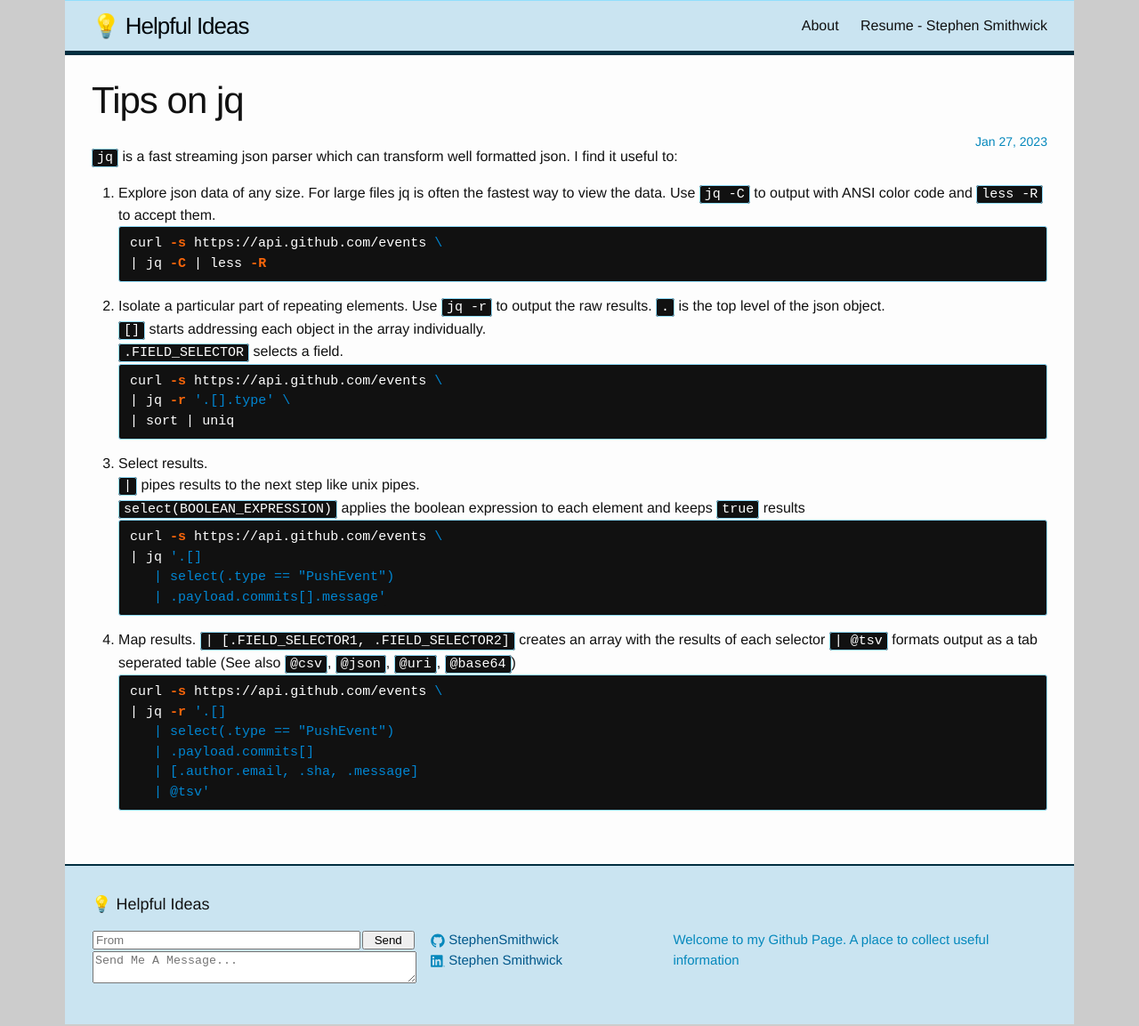
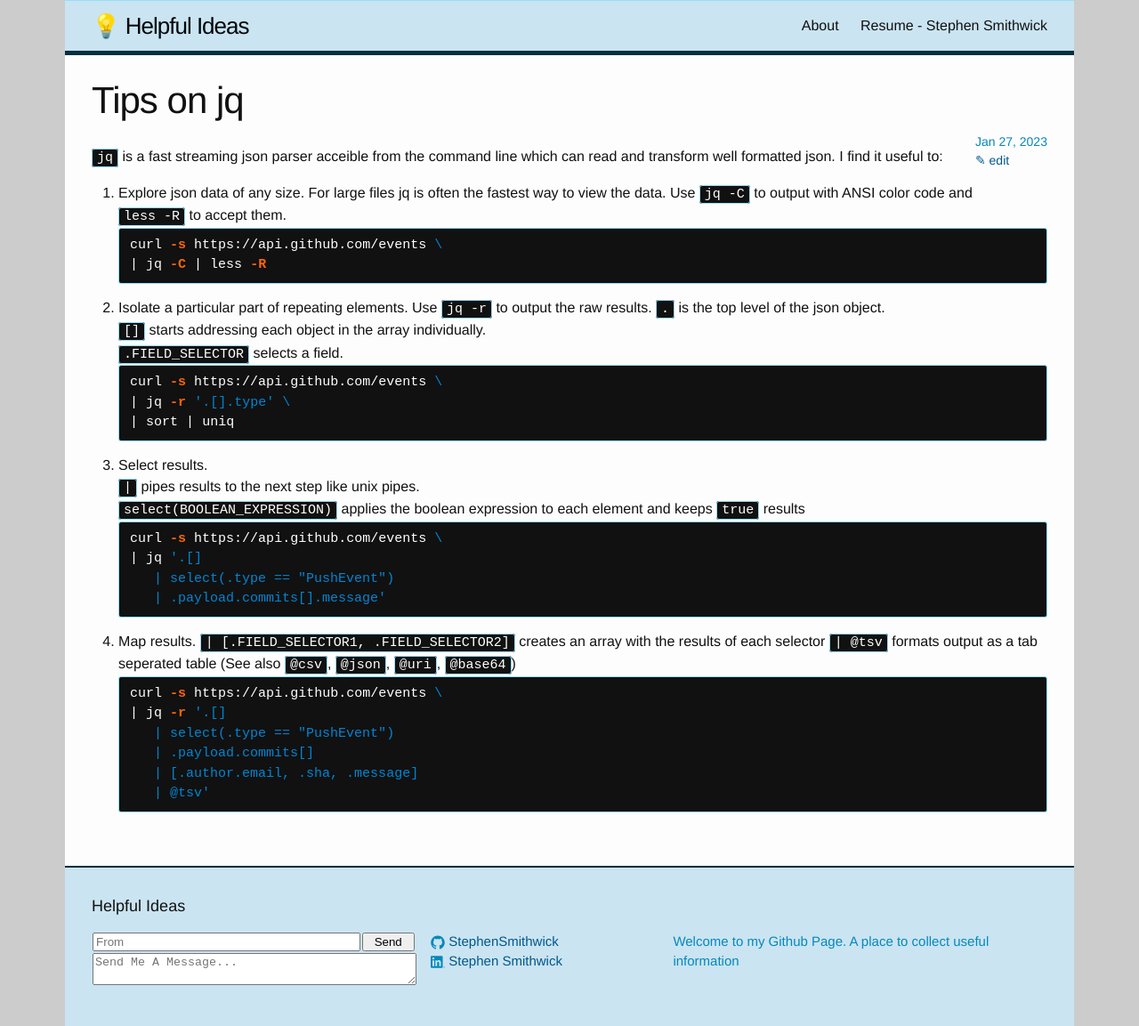
Before and after one commit to StephenSmithwick/StephenSmithwick.github.io, a Jekyll site: the page built from _posts/2023-01-27-jq.md, in a window 1280 px wide. Shown: the whole page at 89% size. Built offline with Jekyll 4.4.1, drawn with Linux system fonts in a browser that asks for light colours.

Commit message:
Adding Edit and New post links.  Removing FavIcon from blog title

````diff
--- a/_config.yml
+++ b/_config.yml
@@ -1,11 +1,15 @@
 # Site settings
-title: 💡 Helpful Ideas
+title: Helpful Ideas
+full_title: 💡 Helpful Ideas
 email: stephen.smithwick@<gmail.com
 description: >
   Welcome to my Github Page.
   A place to collect useful information
 baseurl: ""
 url: "https://StephenSmithwick.github.io" # the base hostname & protocol for your site
+github_urls:
+  edit: "https://github.com/StephenSmithwick/StephenSmithwick.github.io/edit/main"
+  new: "https://github.com/StephenSmithwick/StephenSmithwick.github.io/new/main"
 github_username:  StephenSmithwick
 linkedin:
   name: Stephen Smithwick
--- a/_includes/header.html
+++ b/_includes/header.html
@@ -1,7 +1,7 @@
 <header class="site-header">
 
   <a class="site-title" href="{{ site.baseurl }}/">
-    {{ site.title }}
+    {{ site.full_title }}
   </a>
 
   <nav class="site-nav">
--- a/_layouts/post.html
+++ b/_layouts/post.html
@@ -5,7 +5,10 @@
 
   <header class="post-header">
     <h1 class="post-title">{{ page.title }}</h1>
-    <p class="post-meta">{{ page.date | date: "%b %-d, %Y" }}{% if page.author %} • {{ page.author }}{% endif %}{% if page.meta %} • {{ page.meta }}{% endif %}</p>
+    <p class="post-meta">
+      {{ page.date | date: "%b %-d, %Y" }}{% if page.author %} • {{ page.author }}{% endif %}{% if page.meta %} • {{ page.meta }}{% endif %}<br/>
+      <a class="edit" href="{{ site.github_urls.edit }}/{{ page.path }}">✎ edit</a>
+    </p>
   </header>
 
   <article class="post-content">
--- a/_posts/2023-01-27-jq.md
+++ b/_posts/2023-01-27-jq.md
@@ -4,7 +4,7 @@
 categories: devops
 ---
 
-`jq` is a fast streaming json parser which can transform well formatted json.  I find it useful to:
+`jq` is a fast streaming json parser acceible from the command line which can read and transform well formatted json.  I find it useful to:
 
 1. Explore json data of any size. For large files jq is often the fastest way to view the data. Use `jq -C` to output with ANSI color code and `less -R` to accept them.
 ```zsh
--- a/index.html
+++ b/index.html
@@ -3,8 +3,12 @@
 ---
 
 <div class="home">
+  <p class="post-meta">
+    <a class="new" href="{{ site.github_urls.new }}/_posts">📄 New</a>
+  </p>
 
   <h1 class="page-heading">Articles</h1>
+
 
   <ul class="post-list">
     {% for post in site.posts %}
````
Also changed, not shown: _posts/2022-12-19-adhoc-log-summaries.md (+1 -1 lines), README.md.
